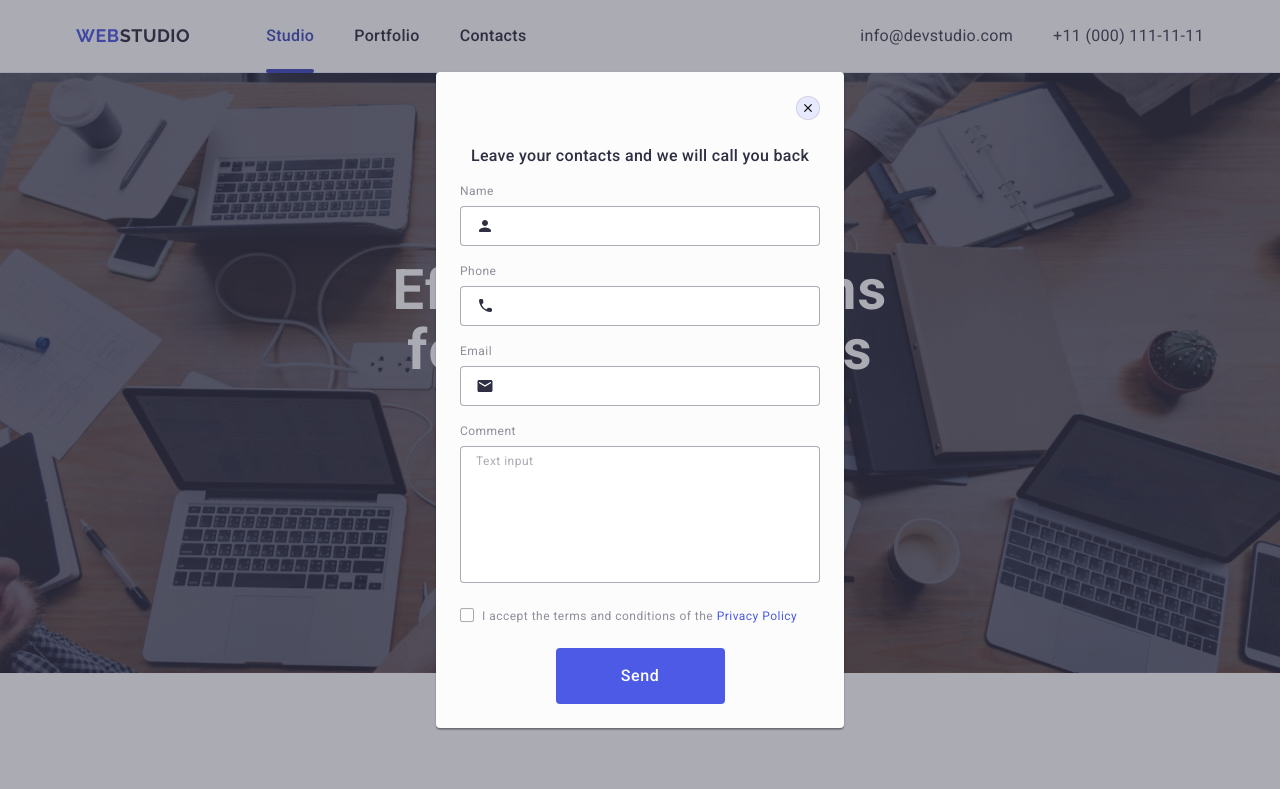
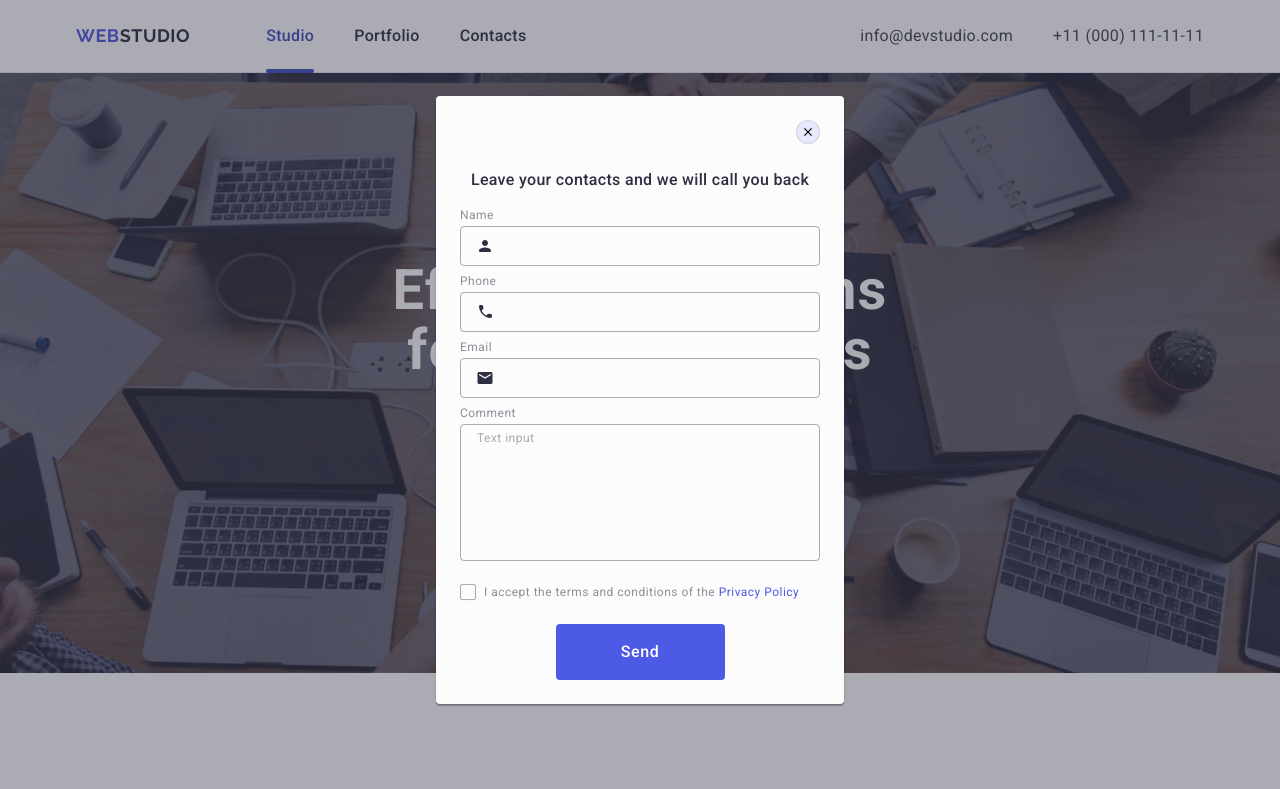
Before and after one commit to psv0782/goit-markup-hw-05, a plain HTML site: page index.html in a window 1280 px wide. Shown: the top 789 px of the page. Drawn offline with nearby package versions, Linux system fonts and the light colour scheme.

Commit message:
fixed modal according comments

```diff
--- a/css/style.css
+++ b/css/style.css
@@ -647,7 +647,8 @@ img {
     border: 1px solid rgba(0, 0, 0, 0.1);
     background-color: #e7e9fc;
     padding: 0;
-    transition: background-color 250ms cubic-bezier(0.4, 0, 0.2, 1), border 250ms cubic-bezier(0.4, 0, 0.2, 1);
+    cursor: pointer;
+    transition: background-color 250ms cubic-bezier(0.4, 0, 0.2, 1), border 250ms cubic-bezier(0.4, 0, 0.2, 1), fill 250ms cubic-bezier(0.4, 0, 0.2, 1);
 }
 
 .modal-close:hover,
@@ -670,13 +671,13 @@ img {
     margin-bottom: 16px;
 }
 
-.form-wrapper-cont {
-    margin-bottom: 18px;
+.form-wrapper-input {
+    margin-bottom: 8px;
 }
 
 .form-label{
     display: block;
-    margin-bottom: 8px;
+    margin-bottom: 4px;
 
     font-weight: 400;
     font-size: 12px;
@@ -693,17 +694,18 @@ img {
 .form-input{
     width: 100%;
     height: 40px;
+    background-color: transparent;
 
     border: 1px solid rgba(46, 47, 66, 0.4);
     border-radius: 4px;
     padding-left: 38px;
-    outline: none;
-    transition: border 250ms cubic-bezier(0.4, 0, 0.2, 1);
+    outline: transparent;
+    transition: border-color 250ms cubic-bezier(0.4, 0, 0.2, 1);
 }
 
 .form-input:active,
 .form-input:focus {
-    border: 1px solid #4d5ae5;
+    border-color: #4d5ae5;
 }
 
 .form-icon{
@@ -720,14 +722,26 @@ img {
     fill: #4d5ae5;
 }
 
+.form-wrapper-comment{
+    margin-bottom: 16px;
+}
+
 .form-comment{
     width: 100%;
+    height: 120px;
+    font-size: 12px;
+    line-height: 1.17;
+    letter-spacing: 0.04em;
+    color: rgba(46, 47, 66, 0.4);
     resize: none;
     min-height: 137px;
     outline: none;
     border: 1px solid rgba(46, 47, 66, 0.4);
     border-radius: 4px;
-    padding: 7px 15px;
+    background-color: transparent;
+    padding: 6px 16px;
+    outline: transparent;
+    transition: border-color 250ms cubic-bezier(0.4, 0, 0.2, 1);
 }
 
 .form-comment::placeholder {
@@ -740,7 +754,7 @@ img {
 }
 
 .form-comment:focus {
-    border: 1px solid #4d5ae5;
+    border-color: #4d5ae5;
 }
 
 .form-wrapper-checkbox{
@@ -753,15 +767,16 @@ img {
     justify-content: center;
     align-items: center;
     fill: transparent;
-    width: 14px;
-    height: 14px;
+    width: 16px;
+    height: 16px;
     border-radius: 2px;
     border: 1px solid rgba(46, 47, 66, 0.4);
     margin-right: 8px;
+    transition: background-color 250ms cubic-bezier(0.4, 0, 0.2, 1), border 250ms cubic-bezier(0.4, 0, 0.2, 1), fill 250ms cubic-bezier(0.4, 0, 0.2, 1);
 }
 
 .checkbox:checked+.form-checkbox .custom-checkbox {
-    border-radius: 2px;
+    border: none;
     fill: #f4f4fd;
     background-color: #404bbf;
     border: 1px solid #404bbf;
--- a/index.html
+++ b/index.html
@@ -497,17 +497,17 @@
         </button>
         <p class="modal-text">Leave your contacts and we will call you back</p>
         <form>
-            <div class="form-wrapper-cont">
-                <label class="form-label" for="form-user">Name</label>
+            <div class="form-wrapper-input">
+                <label class="form-label" for="user-name">Name</label>
                 <div class="form-icon-wrapper">
-                    <input class="form-input" type="text" id="form-user" name="form-user" required
+                    <input class="form-input" type="text" id="user-name" name="user-name" required
                            pattern="[a-zA-Zа-яА-ЯіІїЇєЄґҐʼ]+">
                     <svg class="form-icon" width="18" height="24">
                         <use href="./images/icons.svg#icon-person"></use>
                     </svg>
                 </div>
             </div>
-            <div class="form-wrapper-cont">
+            <div class="form-wrapper-input">
                 <label class="form-label" for="form-phone">Phone</label>
                 <div class="form-icon-wrapper">
                     <input class="form-input" type="tel" id="form-phone" name="form-phone"
@@ -517,7 +517,7 @@
                     </svg>
                 </div>
             </div>
-            <div class="form-wrapper-cont">
+            <div class="form-wrapper-input">
                 <label class="form-label" for="form-email">Email</label>
                 <div class="form-icon-wrapper">
                     <input class="form-input" type="email" id="form-email" name="form-email" required>
@@ -526,16 +526,16 @@
                     </svg>
                 </div>
             </div>
-            <div class="form-wrapper-cont">
-                <label class="form-label" for="form-user-comment">Comment</label>
-                <textarea class="form-comment" id="form-user-comment" name="form-user-comment"
+            <div class="form-wrapper-comment">
+                <label class="form-label" for="user-comment">Comment</label>
+                <textarea class="form-comment" id="user-comment" name="user-comment"
                           placeholder="Text input"></textarea>
             </div>
             <div class="form-wrapper-checkbox">
-                <input class="checkbox visually-hidden" type="checkbox" name="checkbox" required id="form-checkbox">
-                <label class="form-checkbox" for="form-checkbox">
+                <input class="checkbox visually-hidden" type="checkbox" id="user-privacy" name="user-privacy" value="true" required>
+                <label class="form-checkbox" for="user-privacy">
                     <span class="custom-checkbox">
-                        <svg width="10" height="10" class="custom-checkbox-icon">
+                        <svg width="10" height="8" class="custom-checkbox-icon">
                 <use href="./images/icons.svg#icon-checked"></use>
               </svg></span>I accept the terms and conditions of the
                     <a href="#" class="blue">Privacy
```
